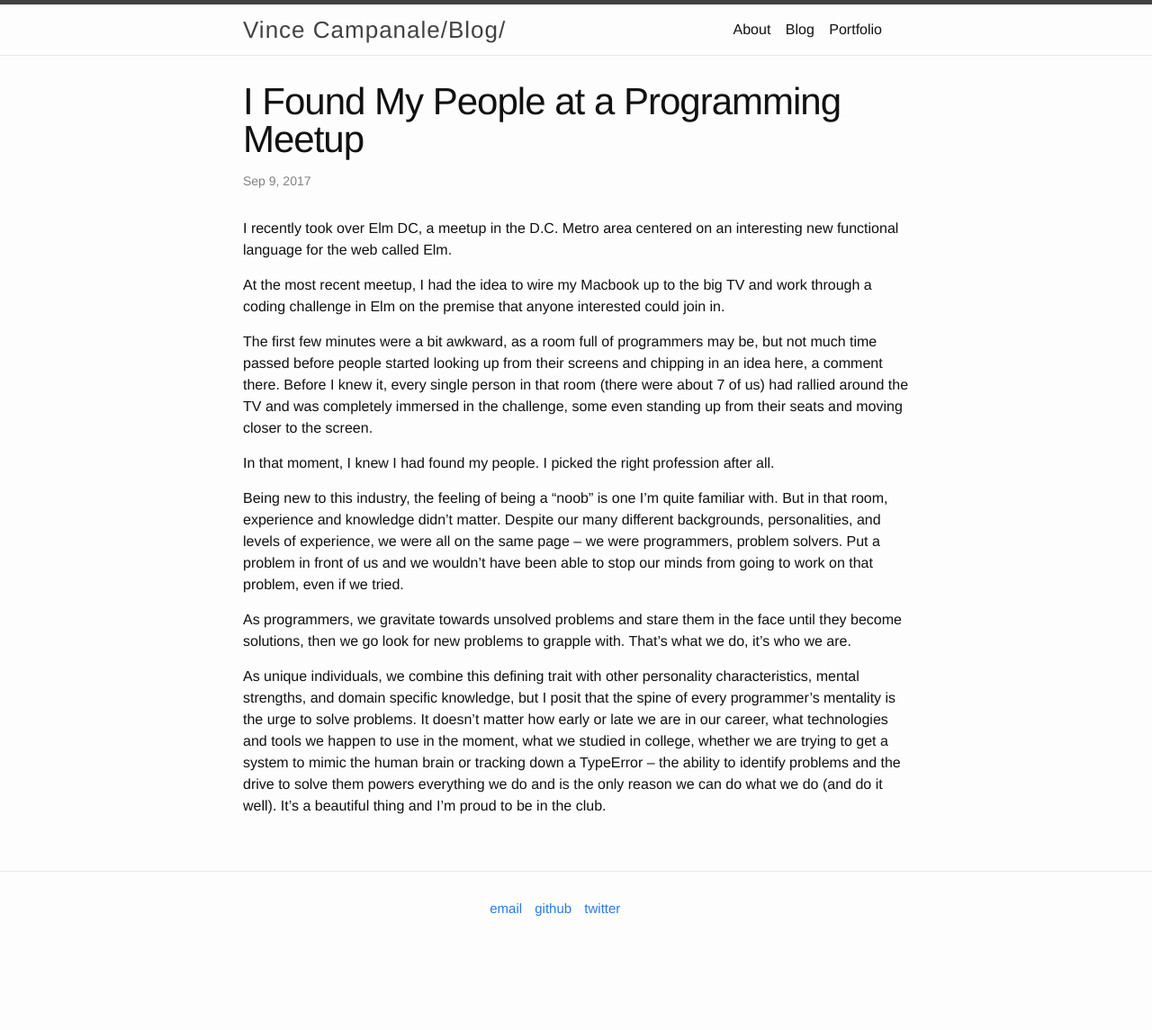
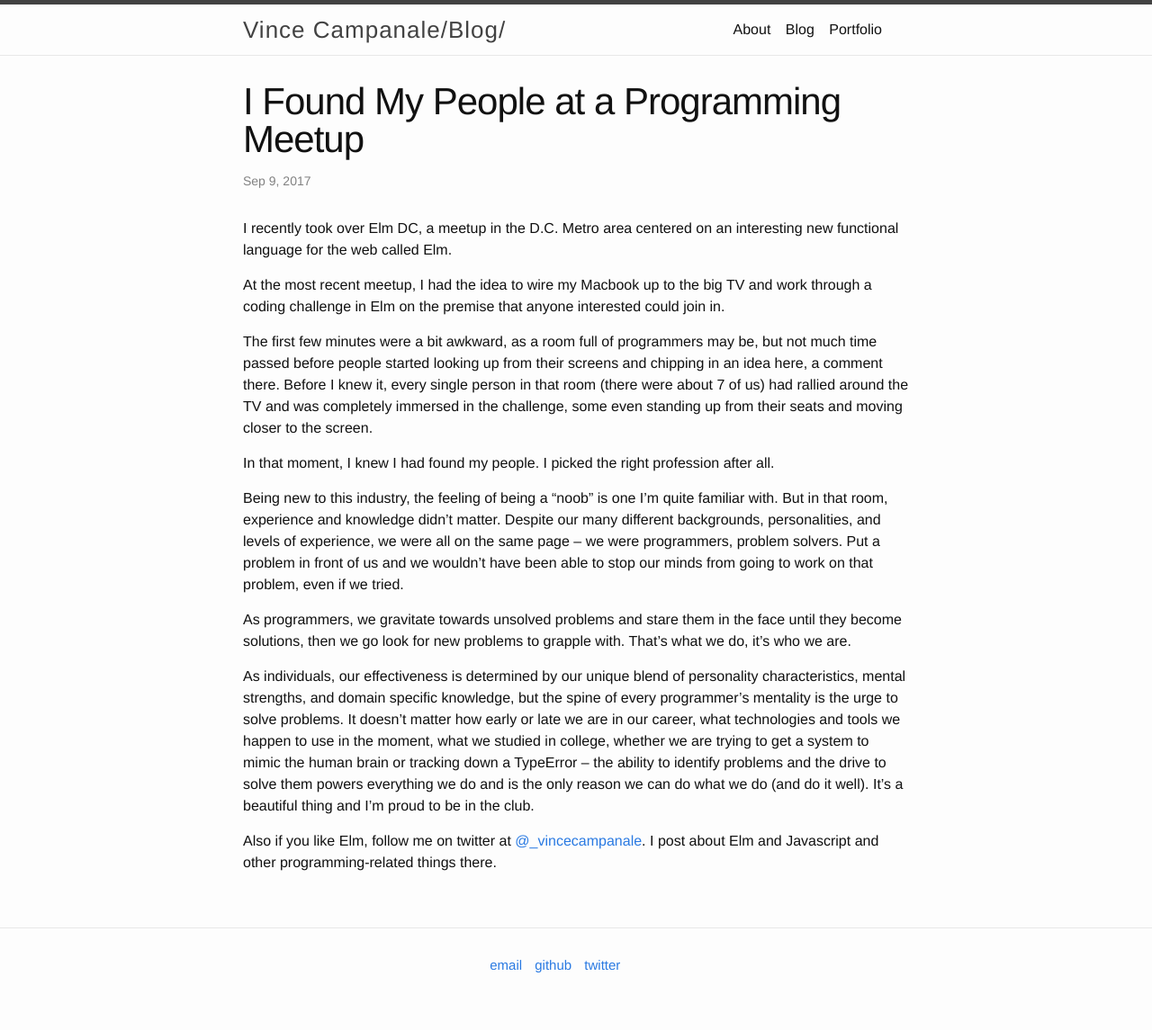
Before and after one commit to vincecampanale/blog, a Jekyll site: the page built from _posts/2017-09-09-elm-meetup-feels.markdown, in a window 1280 px wide. Shown: the whole page at 90% size. Built offline with Jekyll 4.4.1, drawn with Linux system fonts in a browser that asks for light colours; before the commit the page ends 1082 px from its top, so only the background shows below that.

Commit message:
post(elm-meetup-feels): add twitter handle to end

```diff
--- a/_posts/2017-09-09-elm-meetup-feels.markdown
+++ b/_posts/2017-09-09-elm-meetup-feels.markdown
@@ -17,4 +17,6 @@ Being new to this industry, the feeling of being a "noob" is one I'm quite famil
 
 As programmers, we gravitate towards unsolved problems and stare them in the face until they become solutions, then we go look for new problems to grapple with. That's what we do, it's who we are.
 
-As unique individuals, we combine this defining trait with other personality characteristics, mental strengths, and domain specific knowledge, but I posit that the spine of every programmer's mentality is the urge to solve problems. It doesn't matter how early or late we are in our career, what technologies and tools we happen to use in the moment, what we studied in college, whether we are trying to get a system to mimic the human brain or tracking down a TypeError -- the ability to identify problems and the drive to solve them powers everything we do and is the only reason we can do what we do (and do it well). It's a beautiful thing and I'm proud to be in the club.
+As individuals, our effectiveness is determined by our unique blend of personality characteristics, mental strengths, and domain specific knowledge, but the spine of every programmer's mentality is the urge to solve problems. It doesn't matter how early or late we are in our career, what technologies and tools we happen to use in the moment, what we studied in college, whether we are trying to get a system to mimic the human brain or tracking down a TypeError -- the ability to identify problems and the drive to solve them powers everything we do and is the only reason we can do what we do (and do it well). It's a beautiful thing and I'm proud to be in the club.
+
+Also if you like Elm, follow me on twitter at [@_vincecampanale](https://twitter.com/_vincecampanale). I post about Elm and Javascript and other programming-related things there.
```
